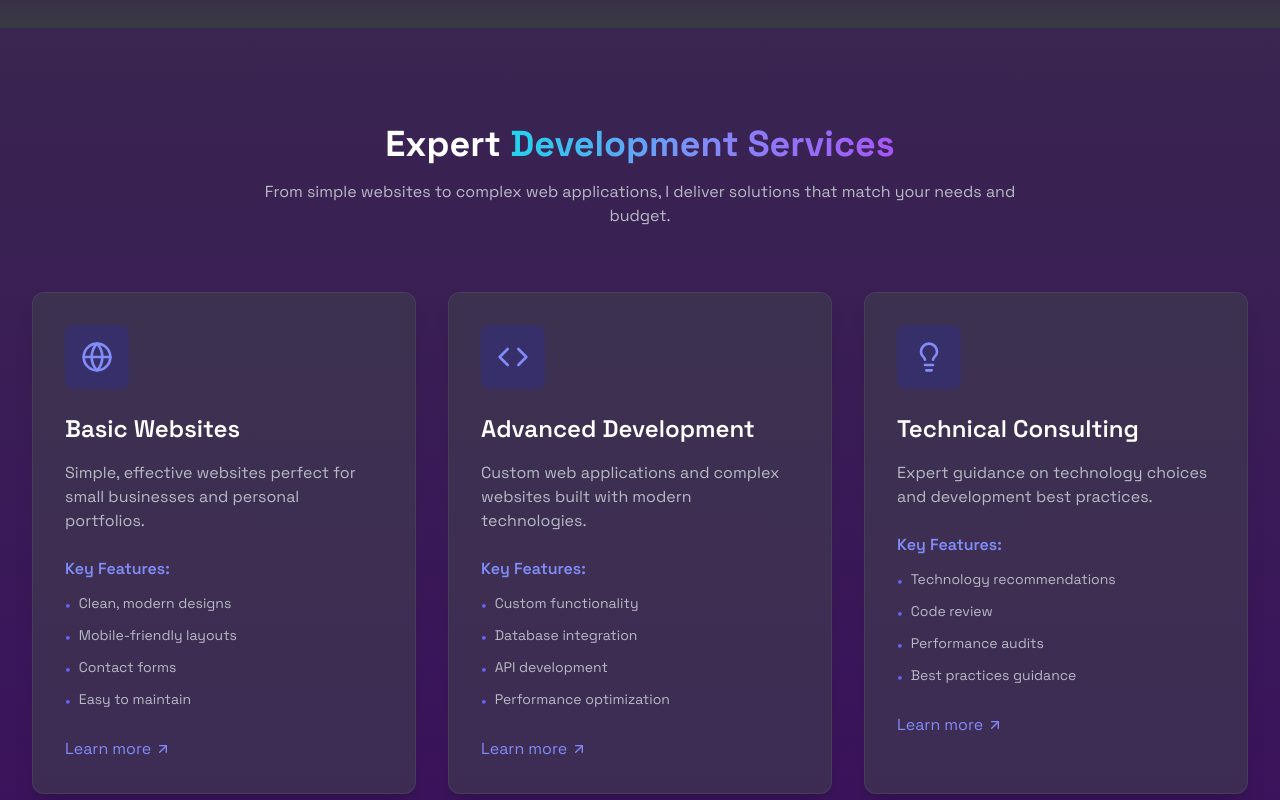
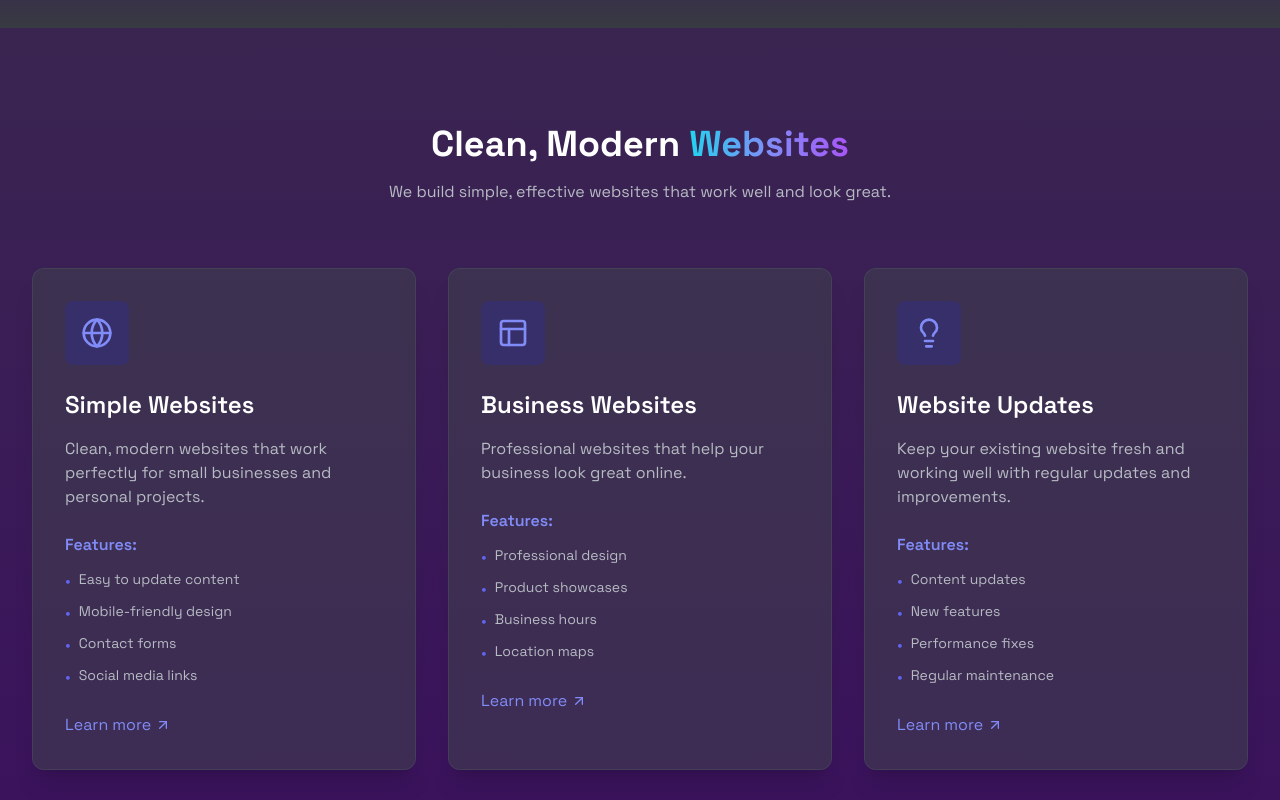
Before and after one commit to alanstuart/mydigitalagency, a React (Vite) app: page / in a window 1280 px wide. Shown: the part 860-1660 px from the top of the page. Built offline with nearby package versions, Linux system fonts and the light colour scheme.

Commit message:
Update services to focus on basic websites

```diff
--- a/src/components/Services.tsx
+++ b/src/components/Services.tsx
@@ -1,38 +1,38 @@
 import React from 'react';
-import { Code, Globe, Lightbulb, ArrowUpRight } from 'lucide-react';
+import { Globe, Layout, Lightbulb, ArrowUpRight } from 'lucide-react';
 
 const services = [
   {
     icon: <Globe size={32} />,
-    title: 'Basic Websites',
-    description: 'Simple, effective websites perfect for small businesses and personal portfolios.',
+    title: 'Simple Websites',
+    description: 'Clean, modern websites that work perfectly for small businesses and personal projects.',
     benefits: [
-      'Clean, modern designs',
-      'Mobile-friendly layouts',
+      'Easy to update content',
+      'Mobile-friendly design',
       'Contact forms',
-      'Easy to maintain'
+      'Social media links'
     ]
   },
   {
-    icon: <Code size={32} />,
-    title: 'Advanced Development',
-    description: 'Custom web applications and complex websites built with modern technologies.',
+    icon: <Layout size={32} />,
+    title: 'Business Websites',
+    description: 'Professional websites that help your business look great online.',
     benefits: [
-      'Custom functionality',
-      'Database integration',
-      'API development',
-      'Performance optimization'
+      'Professional design',
+      'Product showcases',
+      'Business hours',
+      'Location maps'
     ]
   },
   {
     icon: <Lightbulb size={32} />,
-    title: 'Technical Consulting',
-    description: 'Expert guidance on technology choices and development best practices.',
+    title: 'Website Updates',
+    description: 'Keep your existing website fresh and working well with regular updates and improvements.',
     benefits: [
-      'Technology recommendations',
-      'Code review',
-      'Performance audits',
-      'Best practices guidance'
+      'Content updates',
+      'New features',
+      'Performance fixes',
+      'Regular maintenance'
     ]
   }
 ];
@@ -43,10 +43,10 @@ const Services: React.FC = () => {
       <div className="container mx-auto">
         <div className="text-center max-w-3xl mx-auto mb-16">
           <h2 className="heading-lg mb-4">
-            Expert <span className="gradient-text">Development Services</span>
+            Clean, Modern <span className="gradient-text">Websites</span>
           </h2>
           <p className="text-gray-300">
-            From simple websites to complex web applications, I deliver solutions that match your needs and budget.
+            We build simple, effective websites that work well and look great.
           </p>
         </div>
 
@@ -62,7 +62,7 @@ const Services: React.FC = () => {
               <h3 className="heading-sm mb-4">{service.title}</h3>
               <p className="text-gray-300 mb-6">{service.description}</p>
 
-              <h4 className="font-semibold text-indigo-400 mb-3">Key Features:</h4>
+              <h4 className="font-semibold text-indigo-400 mb-3">Features:</h4>
               <ul className="space-y-2 mb-6">
                 {service.benefits.map((benefit, i) => (
                   <li key={i} className="flex items-start">
@@ -84,7 +84,7 @@ const Services: React.FC = () => {
 
         <div className="mt-16 text-center">
           <a href="#contact" className="btn btn-primary">
-            Discuss Your Project
+            Start Your Website
           </a>
         </div>
       </div>
```
